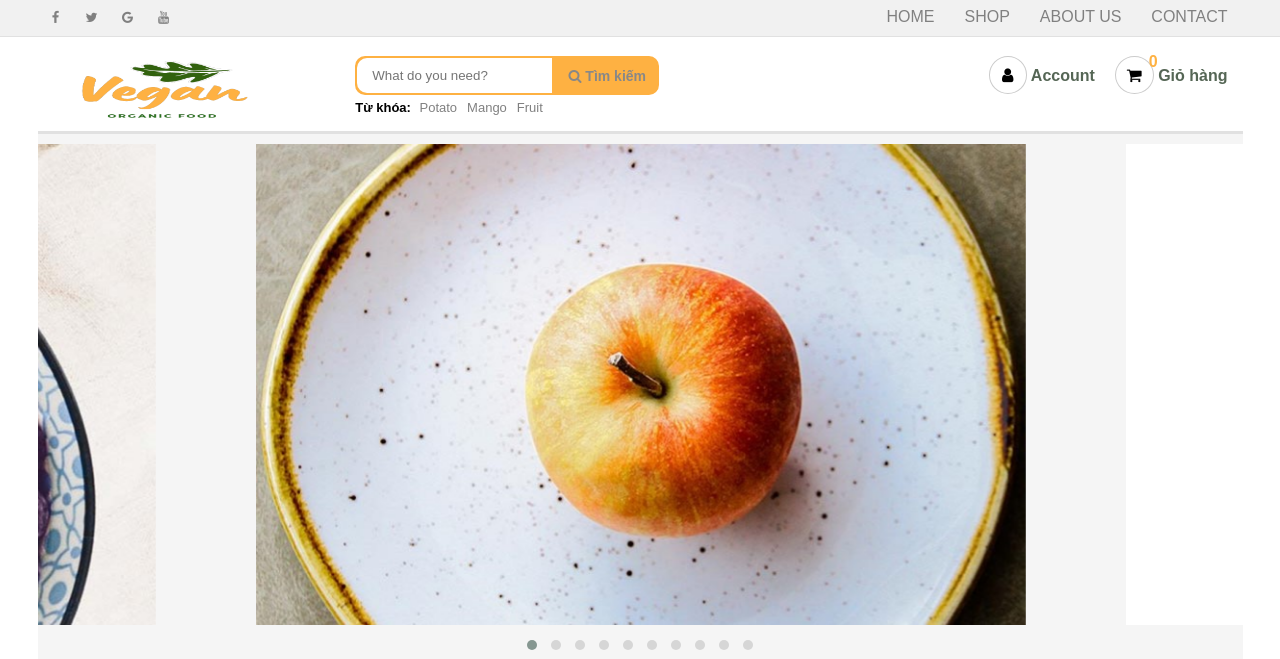
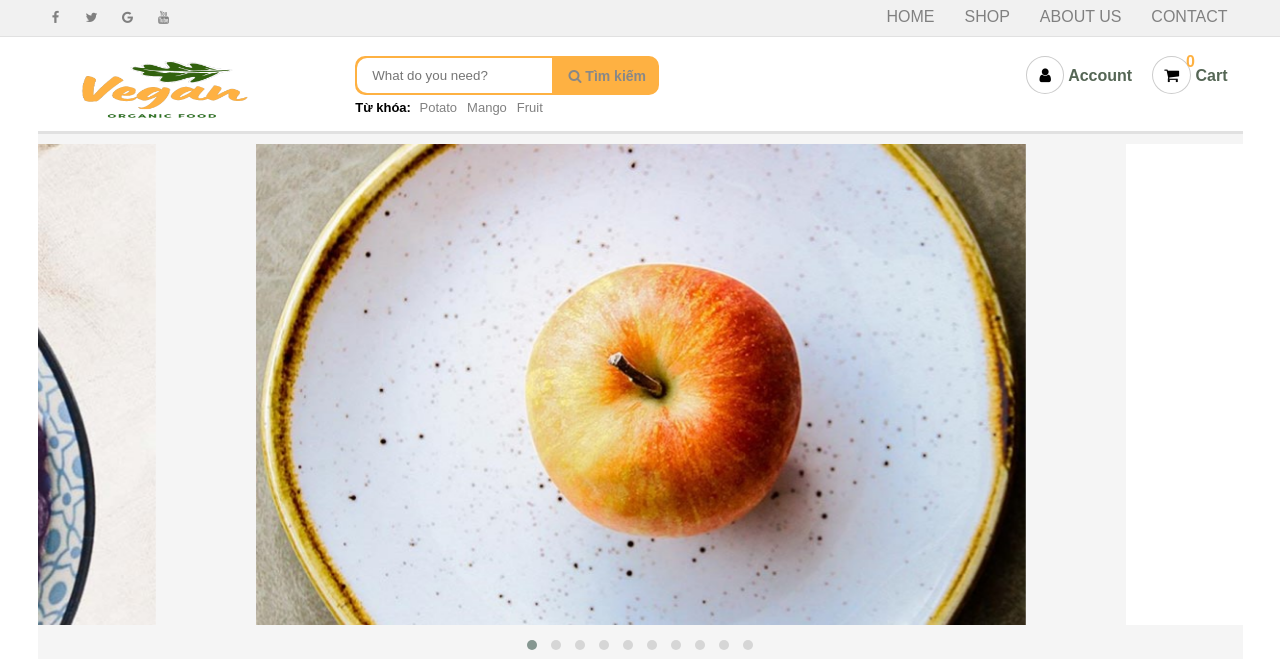
Before and after one commit to hoaavii/WEB2, a PHP site: page /myweb/index.php in a window 1280 px wide. Shown: the top 659 px of the page. Run offline with PHP 8.4, Linux system fonts and the light colour scheme; data comes from the database, SQL or seed files in the repository; data that the repository does not hold is empty; some libraries are stand-ins or nearby versions.

Commit message:
Update echoHTML.php

```diff
--- a/php/echoHTML.php
+++ b/php/echoHTML.php
@@ -68,7 +68,7 @@ function addHeader()
                 <div class="cart">
                     <a href="giohang.php">
                         <i class="fa fa-shopping-cart"></i>
-                        <span>Giỏ hàng</span>
+                        <span>Cart</span>
                         <span class="cart-number"></span>
                     </a>
                 </div> <!-- End Cart -->
@@ -361,7 +361,7 @@ function addHome()
 
     <div class="companysFilter">
         <button class="companysButton" onclick="setCompanysMenu()">
-            <p>Hãng</p>
+            <p>Category</p>
             <div id="iconOpenMenu">▷</div>
             <div id="iconCloseMenu" style="display: none;">▽</div>
         </button>
```
